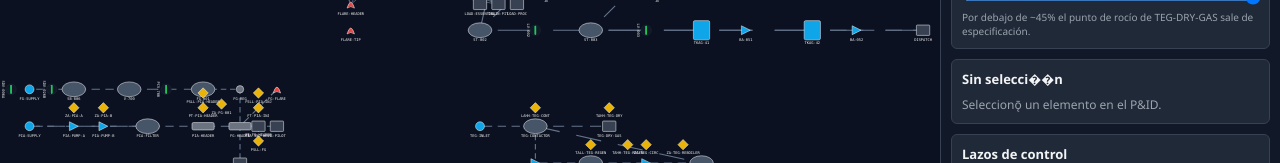
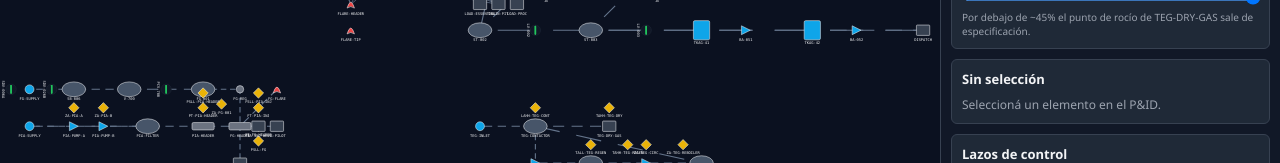
Before and after one commit to diegoolivera/Simulador-P-ID, a React (Vite) app: page / in a window 1280 px wide. Shown: the part 527-690 px from the top of the page. Built offline with nearby package versions, Linux system fonts and the light colour scheme.

Commit message:
fix(ui): repair mojibake in the Spanish labels
The empty-selection and acknowledge labels were UTF-8 read as CP1252.

```diff
--- a/src/components/AlarmBanner.tsx
+++ b/src/components/AlarmBanner.tsx
@@ -14,7 +14,7 @@ export function AlarmBanner() {
         <div key={a.id} style={{ display: 'flex', alignItems: 'center', gap: 8, padding: '4px 12px', borderTop: '1px solid var(--border-panel)' }}>
           <span style={{ color: PRIORITY_CLASS[a.priority], fontWeight: 'bold', minWidth: 64 }}>{a.priority}</span>
           <button onClick={() => selectTag(a.tag)} style={{ background: 'none', border: 'none', textAlign: 'left', cursor: 'pointer', color: 'var(--text-primary)', flex: 1, fontSize: 12 }}>{a.tag} — {a.description} ({a.processValue.toFixed(1)} / {a.threshold})</button>
-          <button onClick={() => acknowledgeAlarm(a.tag)} disabled={a.acknowledged}>{a.acknowledged ? 'Ack' : 'Ack'}</button>
+          <button onClick={() => acknowledgeAlarm(a.tag)} disabled={a.acknowledged}>{a.acknowledged ? 'Acked' : 'Ack'}</button>
           {a.priority !== 'CRITICAL' && <button onClick={() => shelveAlarm(a.tag, 30)}>Shelve</button>}
         </div>
       ))}
--- a/src/components/PiPanel.tsx
+++ b/src/components/PiPanel.tsx
@@ -24,7 +24,7 @@ export function PiPanel() {
 
   return (
     <div aria-label="Process values" style={{ padding: 10, background: 'var(--bg-panel-elevated)', border: '1px solid var(--border-panel)', borderRadius: 6, minWidth: 180 }}>
-      <h3 style={{ margin: '0 0 8px', fontSize: 13, color: 'var(--text-primary)' }}>{selectedTag ?? 'Sin selecci��n'}</h3>
+      <h3 style={{ margin: '0 0 8px', fontSize: 13, color: 'var(--text-primary)' }}>{selectedTag ?? 'Sin selección'}</h3>
       {node ? (
         <div style={{ fontSize: 12, color: 'var(--text-secondary)', display: 'grid', gridTemplateColumns: '1fr 1fr', gap: 4 }}>
           {row('Pressure', node.pressure.toFixed(2))}
@@ -35,7 +35,7 @@ export function PiPanel() {
           {row('Demister dP', node.demisterDP.toFixed(2))}
         </div>
       ) : (
-        <div style={{ fontSize: 12, color: 'var(--text-secondary)' }}>Seleccionǭ un elemento en el P&ID.</div>
+        <div style={{ fontSize: 12, color: 'var(--text-secondary)' }}>Seleccioná un elemento en el P&ID.</div>
       )}
     </div>
   );
```
